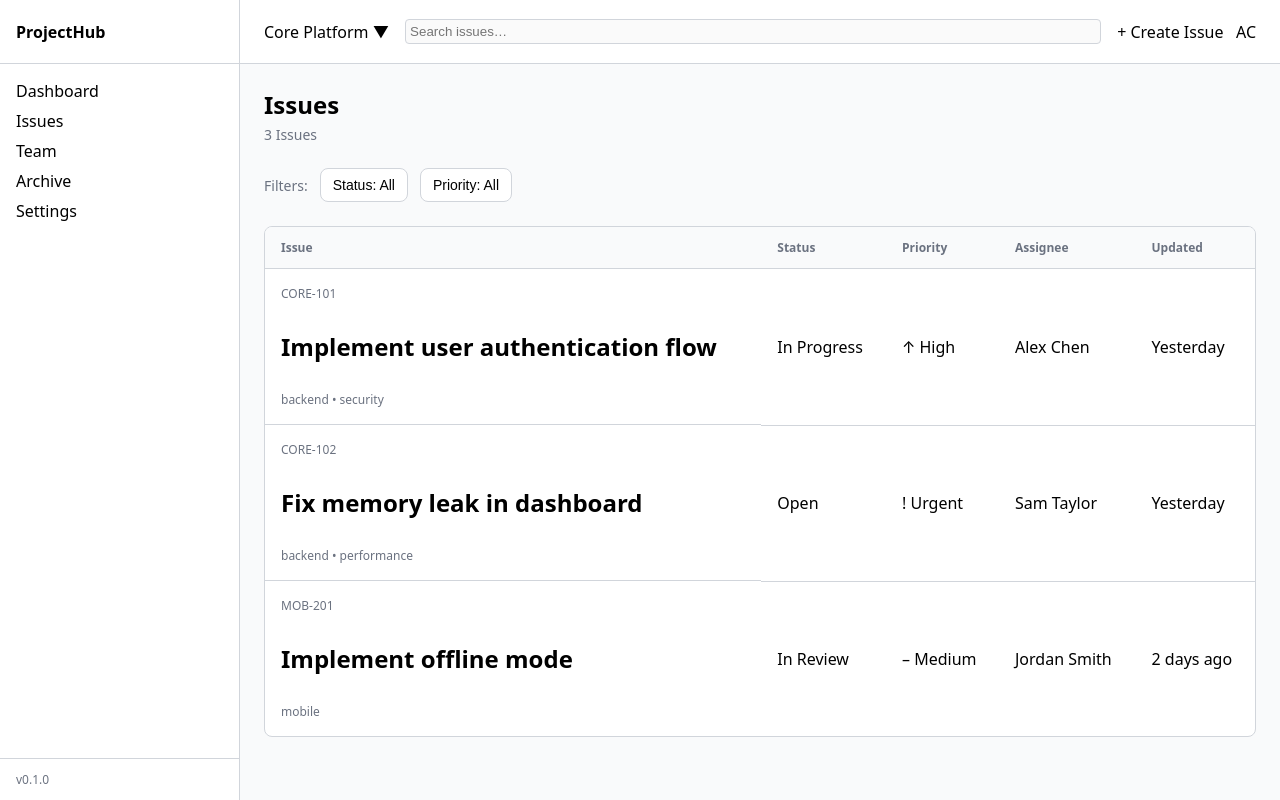
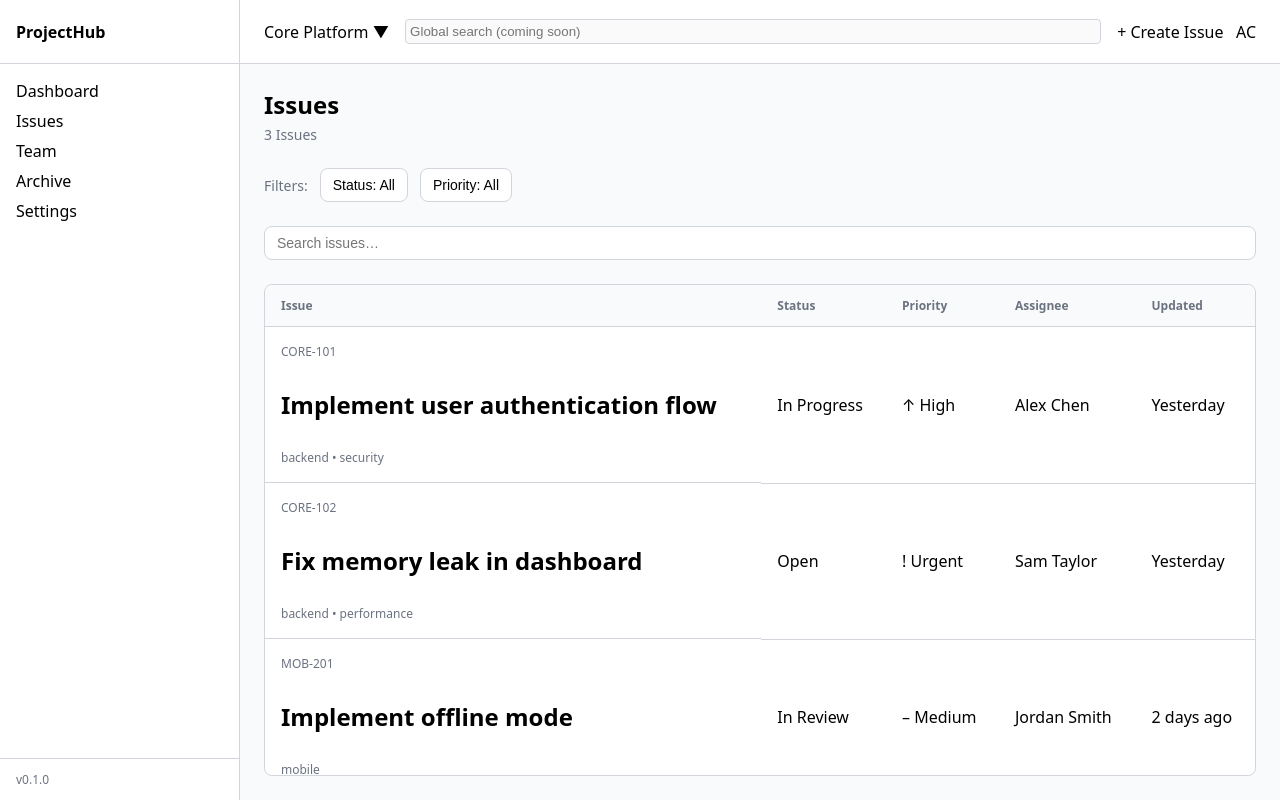
Before and after one commit to b-poole/project-dashboard, a React (Vite) app in the folder project-management-dashboard/: page /issues in a window 1280 px wide. Built offline with nearby package versions, Linux system fonts and the light colour scheme.

Commit message:
feat: add text search to issues list

```diff
--- a/project-management-dashboard/src/components/Layout.tsx
+++ b/project-management-dashboard/src/components/Layout.tsx
@@ -31,7 +31,7 @@ function Layout() {
 
           <input
             className="search-bar"
-            placeholder="Search issues…"
+            placeholder="Global search (coming soon)"
             disabled
           />
 
--- a/project-management-dashboard/src/features/issues/pages/IssuesPage.css
+++ b/project-management-dashboard/src/features/issues/pages/IssuesPage.css
@@ -14,6 +14,14 @@
 .page-header .subtitle {
   font-size: 14px;
   color: #6b7280;
+}
+
+.search-input {
+  padding: 8px 12px;
+  border-radius: 8px;
+  border: 1px solid #d1d5db;
+  font-size: 14px;
+  min-width: 220px;
 }
 
 
--- a/project-management-dashboard/src/features/issues/pages/IssuesPage.tsx
+++ b/project-management-dashboard/src/features/issues/pages/IssuesPage.tsx
@@ -10,6 +10,7 @@ const issues: Issue[] = mockIssues;
 export default function IssuesPage() {
     const [selectedStatus, setSelectedStatus] = useState<string>("All");
     const [selectedPriority, setSelectedPriority] = useState<string>('All');
+    const [searchQuery, setSearchQuery] = useState("");
 
     const filteredIssues = issues.filter((issue) => {
         const statusMatch =
@@ -18,7 +19,11 @@ export default function IssuesPage() {
         const priorityMatch =
             selectedPriority === 'All' || issue.priority === selectedPriority;
 
-        return statusMatch && priorityMatch;
+        const searchMatch =
+            issue.title.toLowerCase().includes(searchQuery.toLowerCase()) ||
+            issue.id.toLowerCase().includes(searchQuery.toLowerCase());
+
+        return statusMatch && priorityMatch && searchMatch;
     });
 
     return (
@@ -39,6 +44,14 @@ export default function IssuesPage() {
                 onStatusChange={setSelectedStatus}
                 onPriorityChange={setSelectedPriority}
             />
+
+            <input
+                type="text"
+                className="search-input"
+                placeholder="Search issues…"
+                value={searchQuery}
+                onChange={(e) => setSearchQuery(e.target.value)}
+                />
 
             <div className='issues-table'>
                 <table>
```
